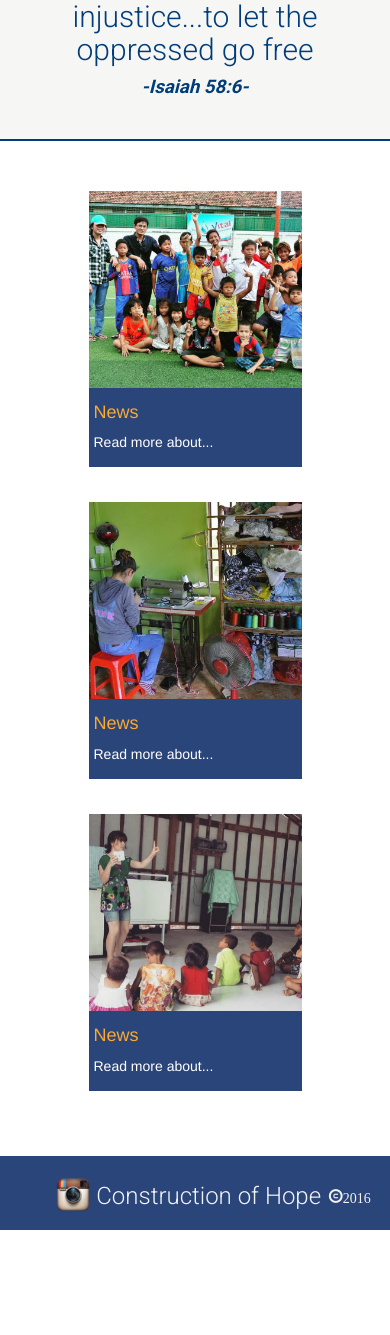
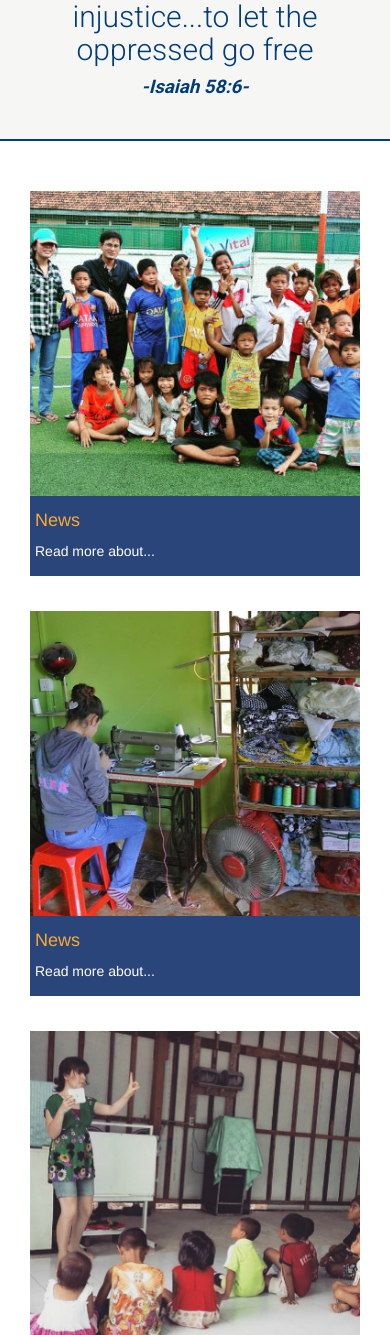
Before and after one commit to Nathan-Bateman/coh, a PHP site: page / in a window 390 px wide. Shown: the part 644-1979 px from the top of the page. Before the commit the page ends 1874 px from the top, so only its background shows below. Run offline with PHP 8.4, Linux system fonts and the light colour scheme.

Commit message:
eliminated margins for 769 viewport width in style sheet

```diff
--- a/coh/css/main.css
+++ b/coh/css/main.css
@@ -303,8 +303,8 @@ table.center-table {
 /*for bottom pics*/
 @media (max-width: 769px) {
   .col-sm-12.bottompics {
-    margin-left: 15%;
-    margin-right: 15%;
+    /*margin-left: 15%;
+    margin-right: 15%;*/
   }
   .space {
     padding-bottom:35px;
```
